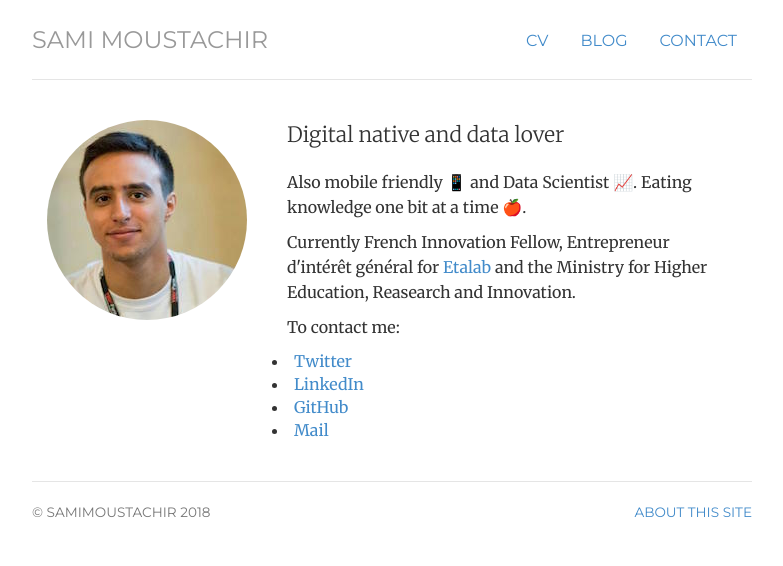
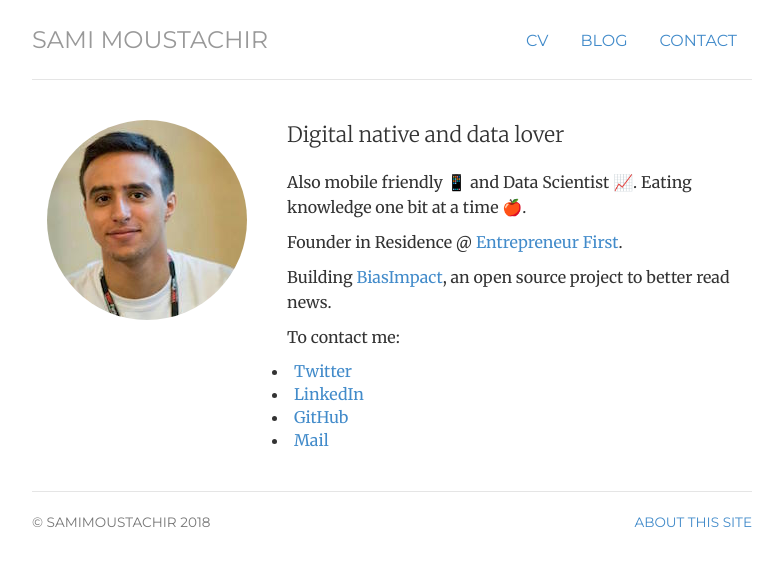
Before and after one commit to sammous/sammous.github.io, a Jekyll site: the page built from index.html, in a window 1280 px wide. Shown: the top 566 px of the page, without its empty margins (248-1031 px from the left). Built offline with Jekyll 4.4.1, drawn with Linux system fonts in a browser that asks for light colours.

Commit message:
update front page

```diff
--- a/index.html
+++ b/index.html
@@ -17,7 +17,8 @@ description: Sami Moustachir
 	<div itemscope itemtype="http://data-vocabulary.org/Person" class="col-sm-8">
 	<p class="lead">Digital native and data lover</p>
 	<p>Also mobile friendly 📱 and Data Scientist 📈. Eating knowledge one bit at a time 🍎. </p>
-	<p>Currently French Innovation Fellow, Entrepreneur d'intérêt général for <a href="http://www.etalab.gouv.fr" title="etalab">Etalab</a> and the Ministry for Higher Education, Reasearch and Innovation.</p>
+	<p>Founder in Residence @ <a href="http://joinef.com" title="ef">Entrepreneur First</a>.</p>
+	<p>Building <a href="https://biasimpact.org" title="biasimpact">BiasImpact</a>, an open source project to better read news.
 	<p>To contact me: </p>
 	<div class="row">
 	<li>
```
